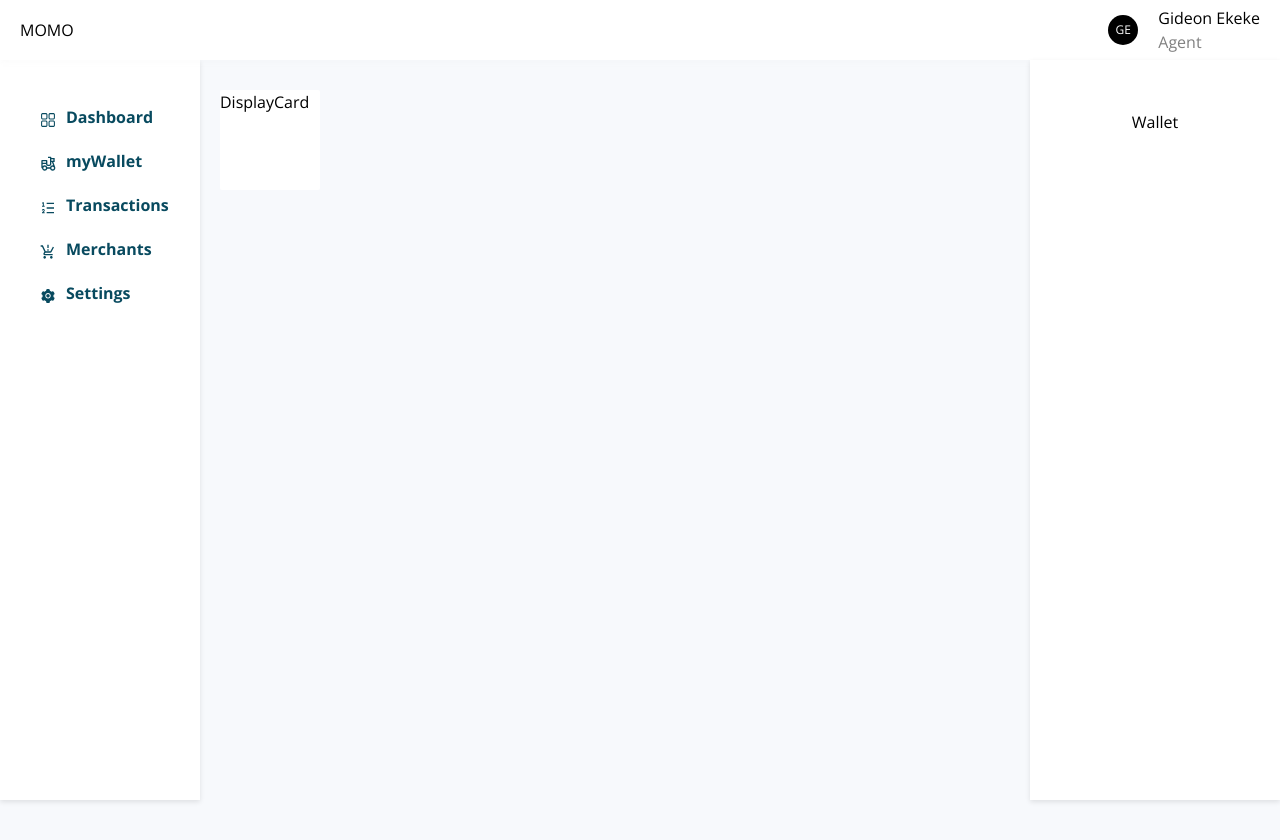
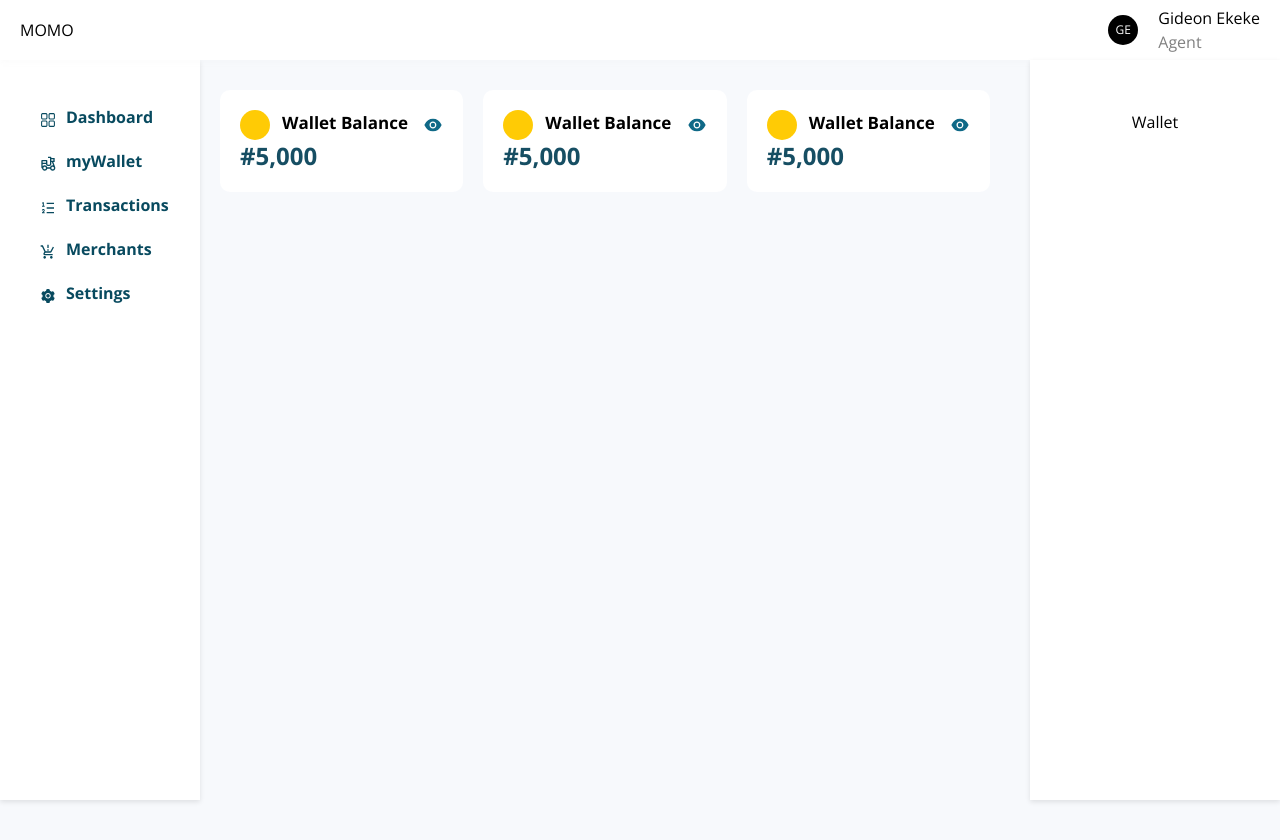
Before and after one commit to kode10x-org/MOMO-HACK-FRONTEND, a React (Vite) app: page /agent-dashboard in a window 1280 px wide. Shown: the top 840 px of the page. Built offline with nearby package versions, Linux system fonts and the light colour scheme.

Commit message:
added the card

```diff
--- a/src/components/commons/DisplayCard.tsx
+++ b/src/components/commons/DisplayCard.tsx
@@ -1,9 +1,26 @@
-import React from 'react'
+import React from "react";
+import { AiFillEye } from "react-icons/ai";
 
 const DisplayCard = () => {
-  return (
-    <div className='w-[100px] bg-white text-black min-h-[100px] rounded-sm'>DisplayCard</div>
-  )
-}
+	return (
+		<div className='w-[270px] p-[20px] flex-1 bg-white text-primary min-h-[100px]  rounded-[10px] '>
+			<div className='flex items-center justify-between'>
+				<div className="flex">
+					<div className='h-[30px] w-[30px] bg-secondary rounded-[50%] mr-3'></div>
+					<div className='font-bold text-[17px] text-black mr-2'>
+						Wallet Balance
+					</div>
+				</div>
 
-export default DisplayCard
+				<div className='text-[20px]'>
+					<AiFillEye />
+				</div>
+			</div>
+			<div className="text-cyan-900 text-2xl font-bold font-['Open Sans']">
+				#5,000
+			</div>
+		</div>
+	);
+};
+
+export default DisplayCard;
--- a/src/components/layouts/SecondLayout.tsx
+++ b/src/components/layouts/SecondLayout.tsx
@@ -18,6 +18,11 @@ const LayoutContainer = styled.div`
 const OutletContainer = styled.div`
 	padding-top: 30px;
 	padding-left: 20px;
+	max-width: calc(100vw - 490px);
+
+	@media screen and (max-width: 768px) {
+		max-width: 95%;
+	}
 
 	/* To match the width of the Sidebar */
 `;
--- a/src/pages/Agent/AgentOverView.tsx
+++ b/src/pages/Agent/AgentOverView.tsx
@@ -3,7 +3,9 @@ import DisplayCard from "../../components/commons/DisplayCard";
 
 const AgentOverView = () => {
 	return <div>
-		<div>
+		<div className="flex gap-5 flex-wrap">
+			<DisplayCard  />
+			<DisplayCard  />
 			<DisplayCard  />
 		</div>
 	</div>;
--- a/tailwind.config.js
+++ b/tailwind.config.js
@@ -2,7 +2,12 @@
 export default {
 	content: ["./index.html", "./src/**/*.{js,ts,jsx,tsx}"],
 	theme: {
-		extend: {},
+		extend: {
+			colors: {
+				primary: "#0F6987",
+				secondary: "#FFCB05",
+			},
+		},
 	},
 	plugins: [],
 };
```
